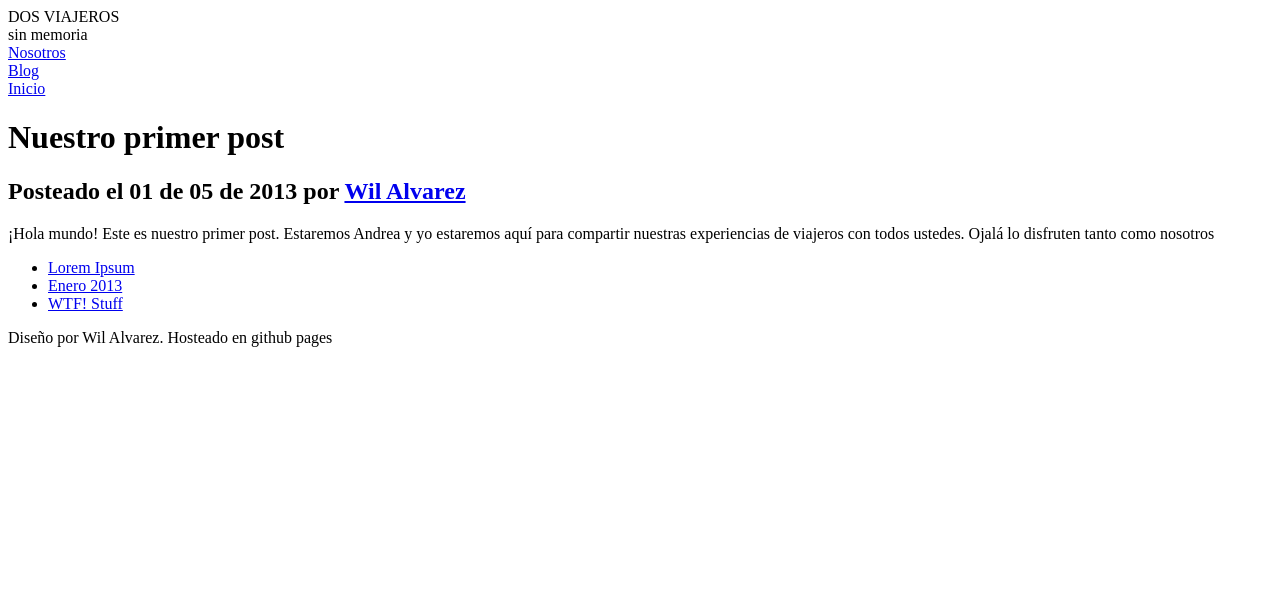
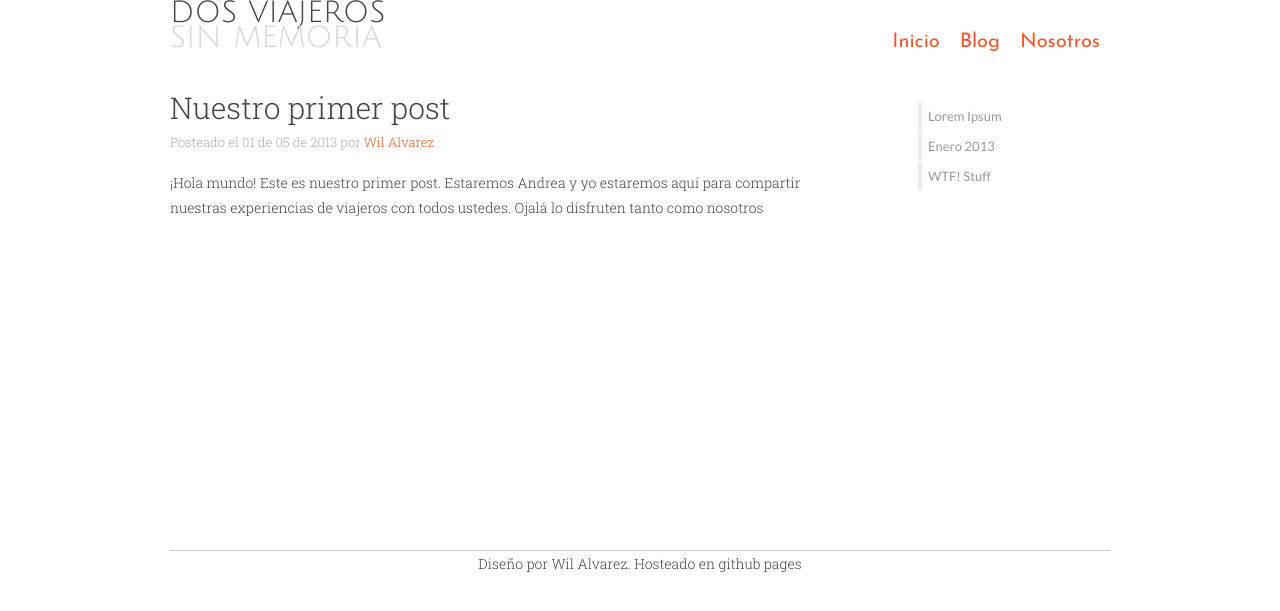
Before and after one commit to satanas/dosviajeros, a Jekyll site: the page built from _posts/2013-05-01-primer-post.md, in a window 1280 px wide. Shown: the top 611 px of the page. Built offline with Jekyll 4.4.1, drawn with Linux system fonts in a browser that asks for light colours; Markdown is read by kramdown in place of the engine named in the settings.

Commit message:
Added fixed URL for style.css

```diff
--- a/_includes/head.html
+++ b/_includes/head.html
@@ -1,7 +1,7 @@
 <head>
     <meta charset="utf-8">
     <link href='http://fonts.googleapis.com/css?family=Julius+Sans+One|Josefin+Sans|Roboto+Slab:400,300|Lato|Open+Sans:300|Noto+Sans:400italic' rel='stylesheet' type='text/css'>
-    <link href="/stylesheet/style.css" rel="stylesheet" type="text/css">
+    <link href="http://satanas.github.io/dosviajeros/stylesheets/style.css" rel="stylesheet" type="text/css">
 
     <title>Dos viajeros sin memoria</title>
 </head>
```
